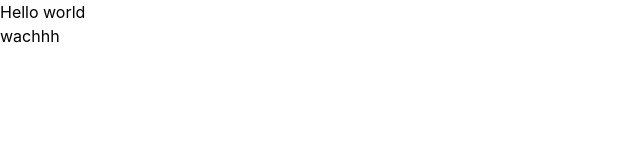
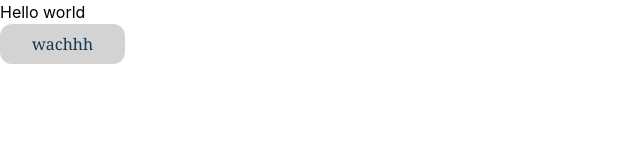
Before and after one commit to akram-el-moumen/test, a website: page index.html in a window 1280 px wide. Shown: the whole page, without its empty margins (0-640 px from the left). Drawn offline with Linux system fonts and the light colour scheme.

Commit message:
updaiting a p with some style

```diff
--- a/index.html
+++ b/index.html
@@ -8,6 +8,6 @@
 </head>
 <body>
     <h1>Hello world</h1>
-    <p class="font-serif text-[#123756] bg-[lightgray] w-fit p-8 rounded-xl hover:bg-[gray] hover:outline-2">wachhh</p>
+    <p class="font-serif text-[#123756] bg-[lightgray] w-fit px-8 py-2 rounded-xl hover:bg-[gray] hover:outline-2 hover:cursor-pointer">wachhh</p>
 </body>
 </html>
```
Also changed, not shown: src/output.css.
